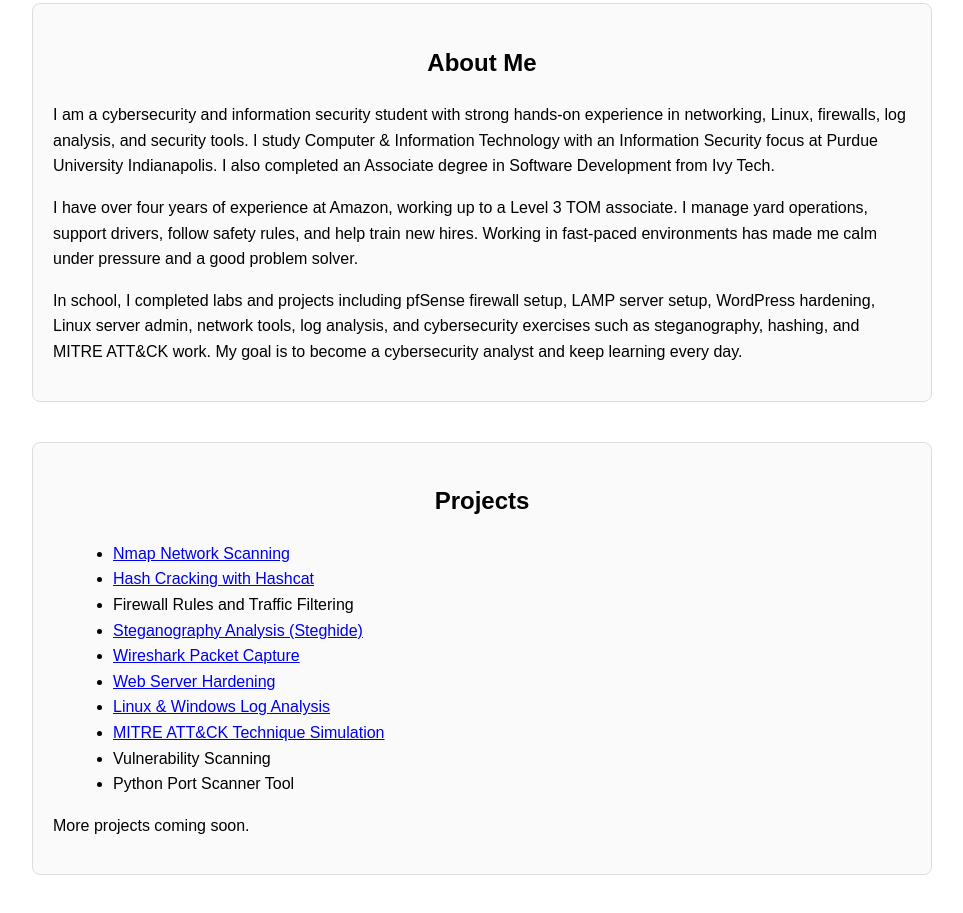
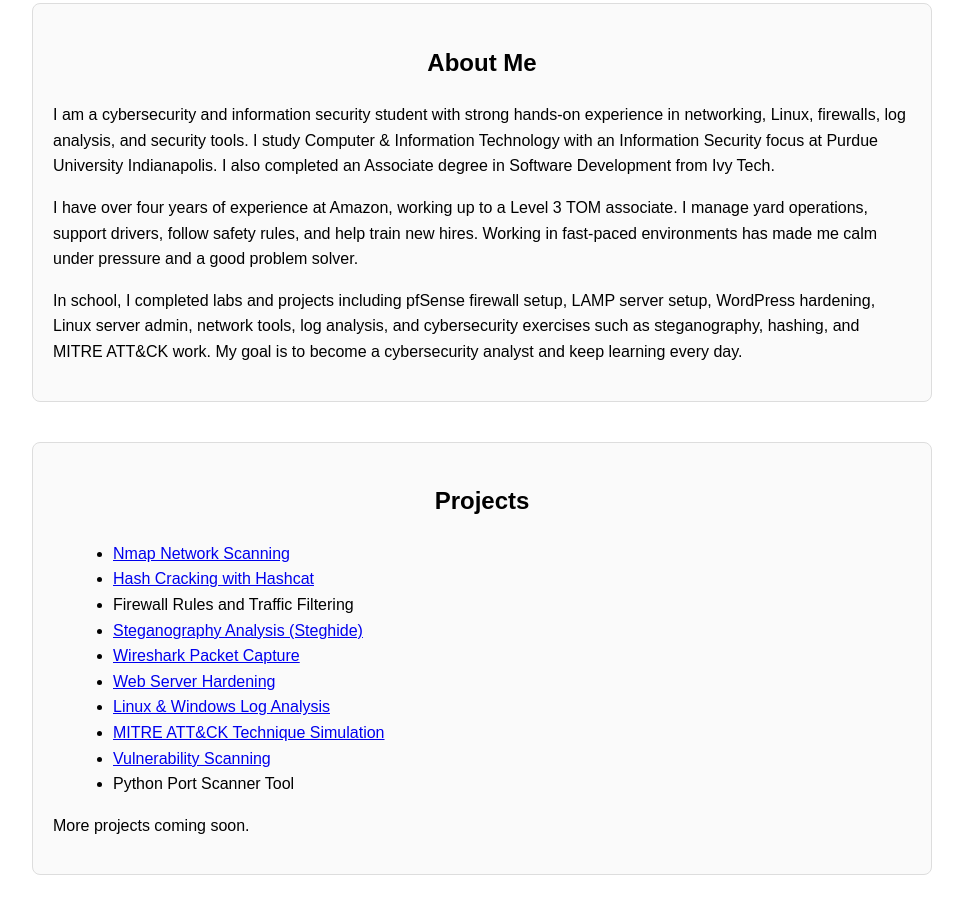
Before and after one commit to manjeetsinghcyber/manjeet-portfolio, a plain HTML site: page index.html in a window 1280 px wide. Shown: the part 201-1114 px from the top of the page, without its empty margins (158-1121 px from the left). Drawn offline with Linux system fonts and the light colour scheme.

Commit message:
Update index.html

```diff
--- a/index.html
+++ b/index.html
@@ -63,7 +63,7 @@
             <li><a href="projects/webhardening.html">Web Server Hardening</a></li>
             <li><a href="projects/loganalysis.html">Linux & Windows Log Analysis</a></li>
             <li><a href="projects/mitre.html">MITRE ATT&CK Technique Simulation</a></li>
-            <li>Vulnerability Scanning</li>
+            <li><a href="projects/vulnerability.html">Vulnerability Scanning</a></li>
             <li>Python Port Scanner Tool</li>
         </ul>
         <p>More projects coming soon.</p>
```
